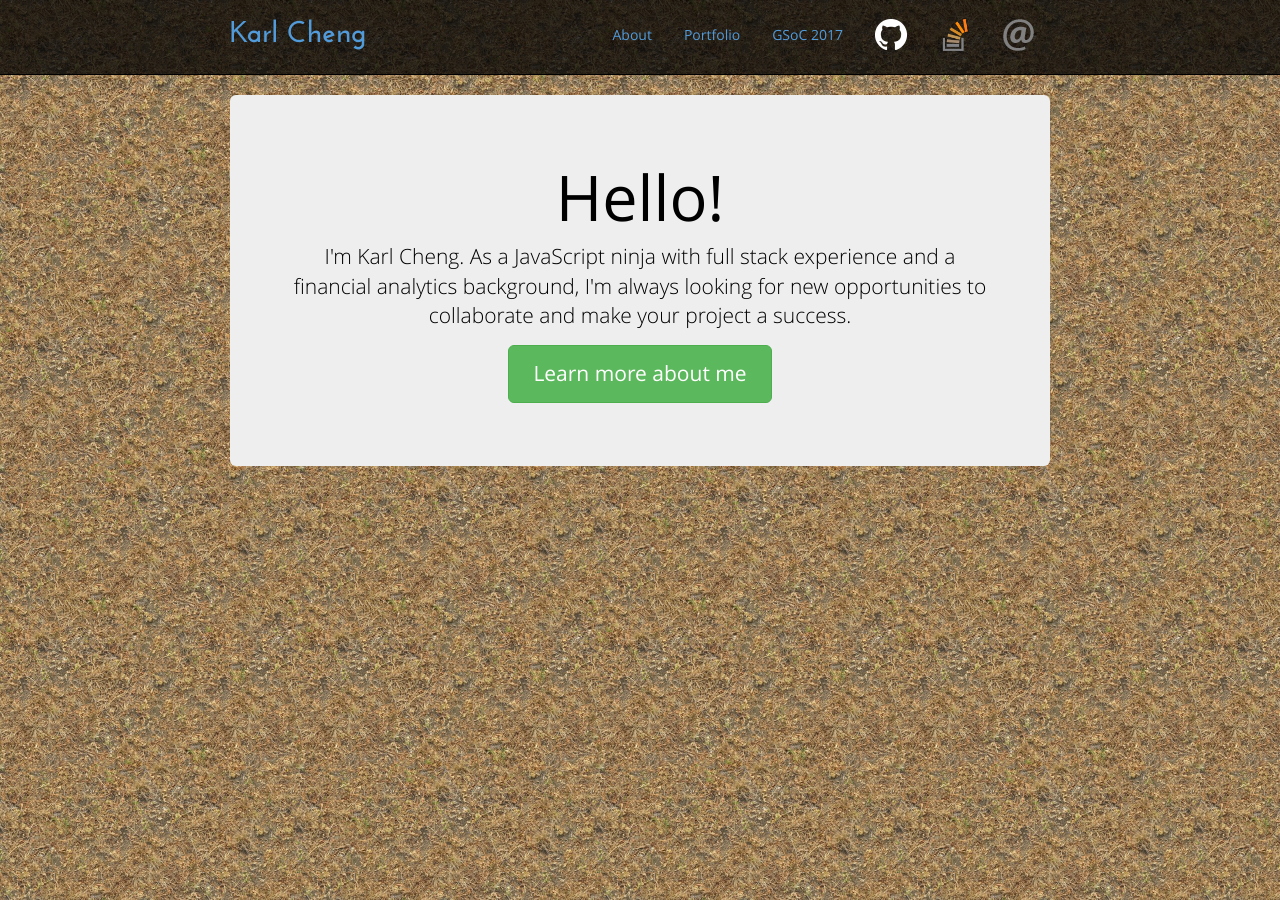
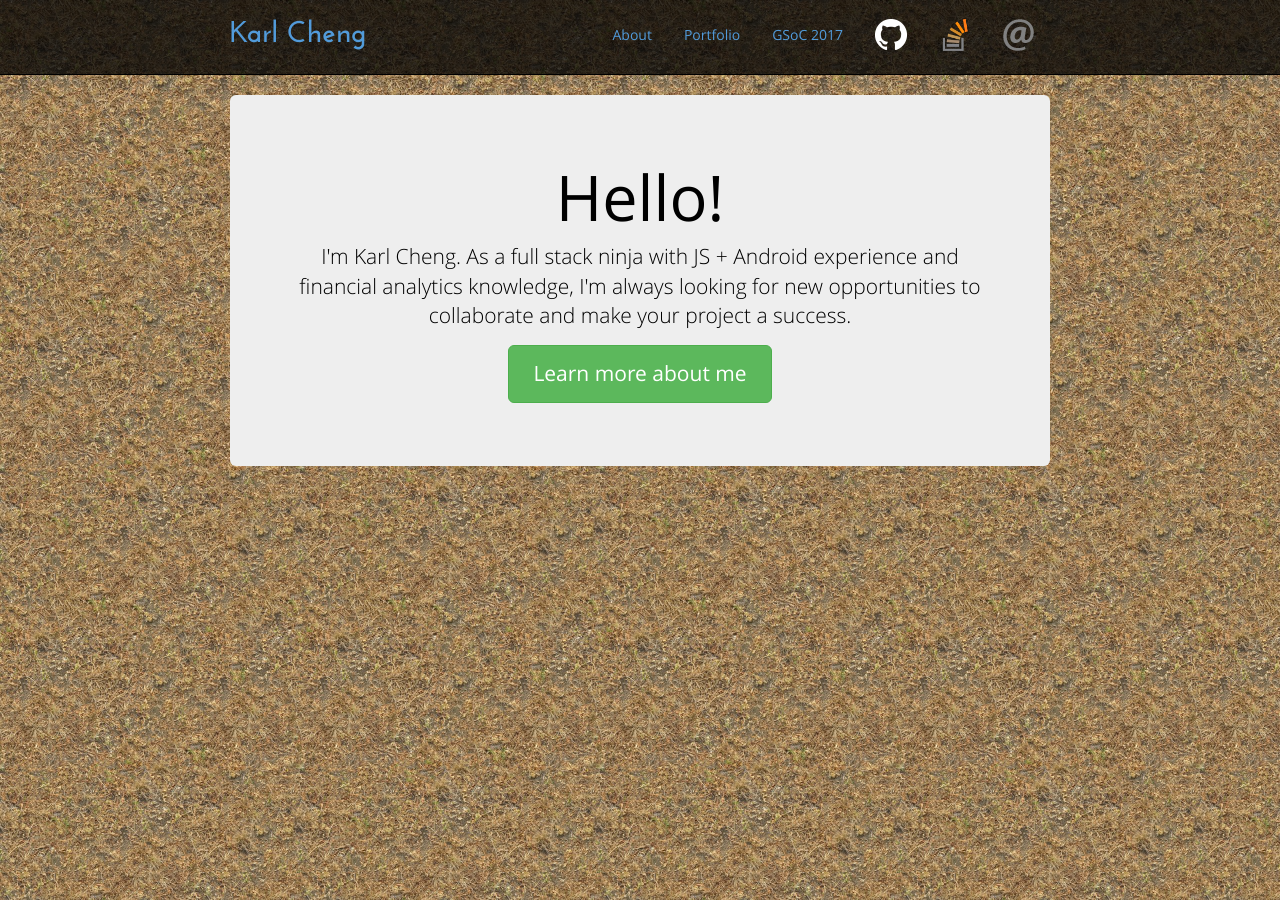
Before and after one commit to Qantas94Heavy/qantas94heavy.github.io, a Jekyll site: the page built from index.md, in a window 1280 px wide. Built offline with Jekyll 4.4.1, drawn with Linux system fonts in a browser that asks for light colours.

Commit message:
Update index.md

```diff
--- a/index.md
+++ b/index.md
@@ -6,7 +6,7 @@ redirect_from: /eportfolio/
 <div class="jumbotron">
   <h1>Hello!</h1>
   <p class="lead">
-    I'm Karl Cheng. As a JavaScript ninja with full stack experience and a financial analytics background, I'm always looking for new opportunities to collaborate and make your project a success.
+    I'm Karl Cheng. As a full stack ninja with JS + Android experience and financial analytics knowledge, I'm always looking for new opportunities to collaborate and make your project a success.
   </p>
   <p><a class="btn btn-lg btn-success" href="{{ site.baseurl }}/about.html" role="button">Learn more about me</a></p>
 </div>
```
